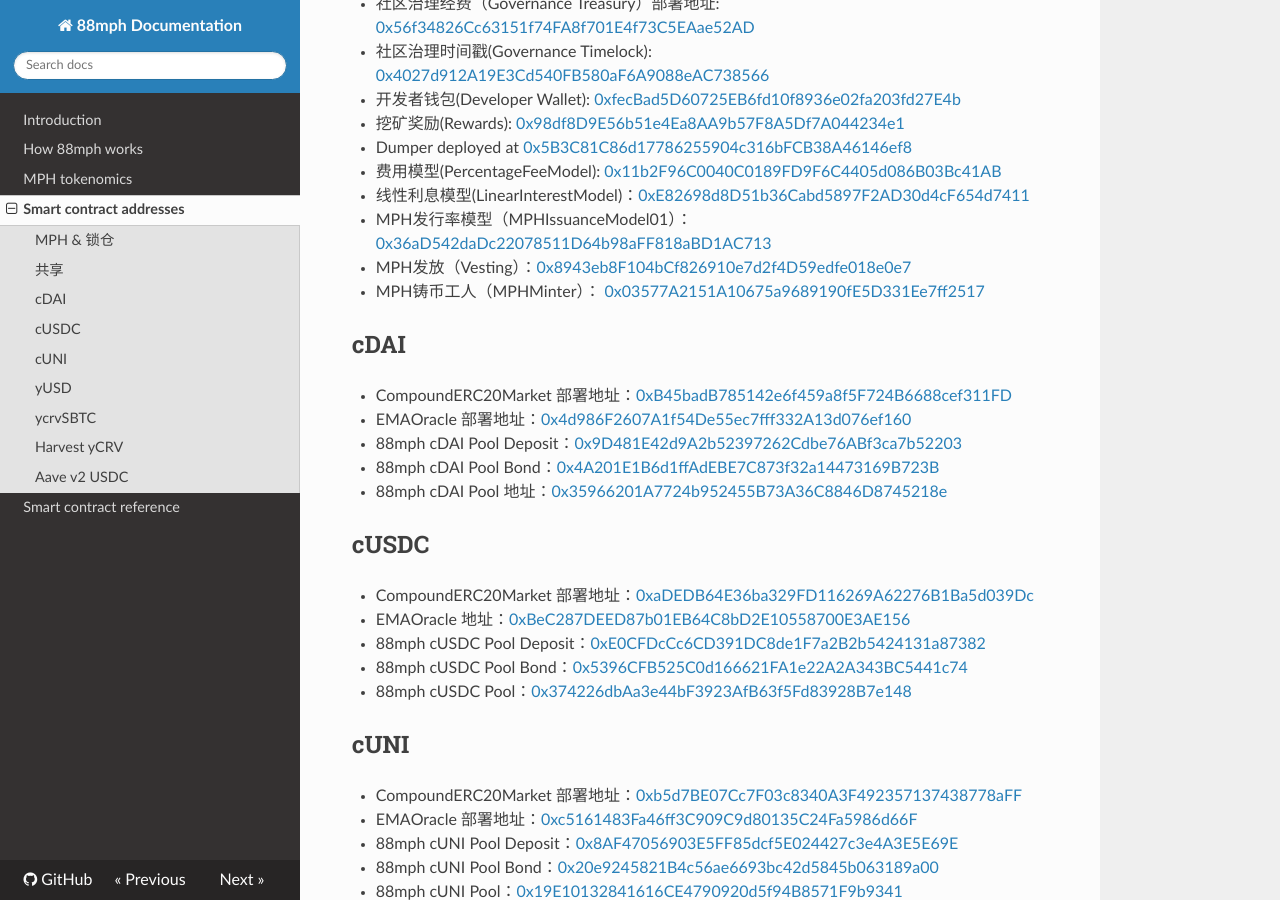
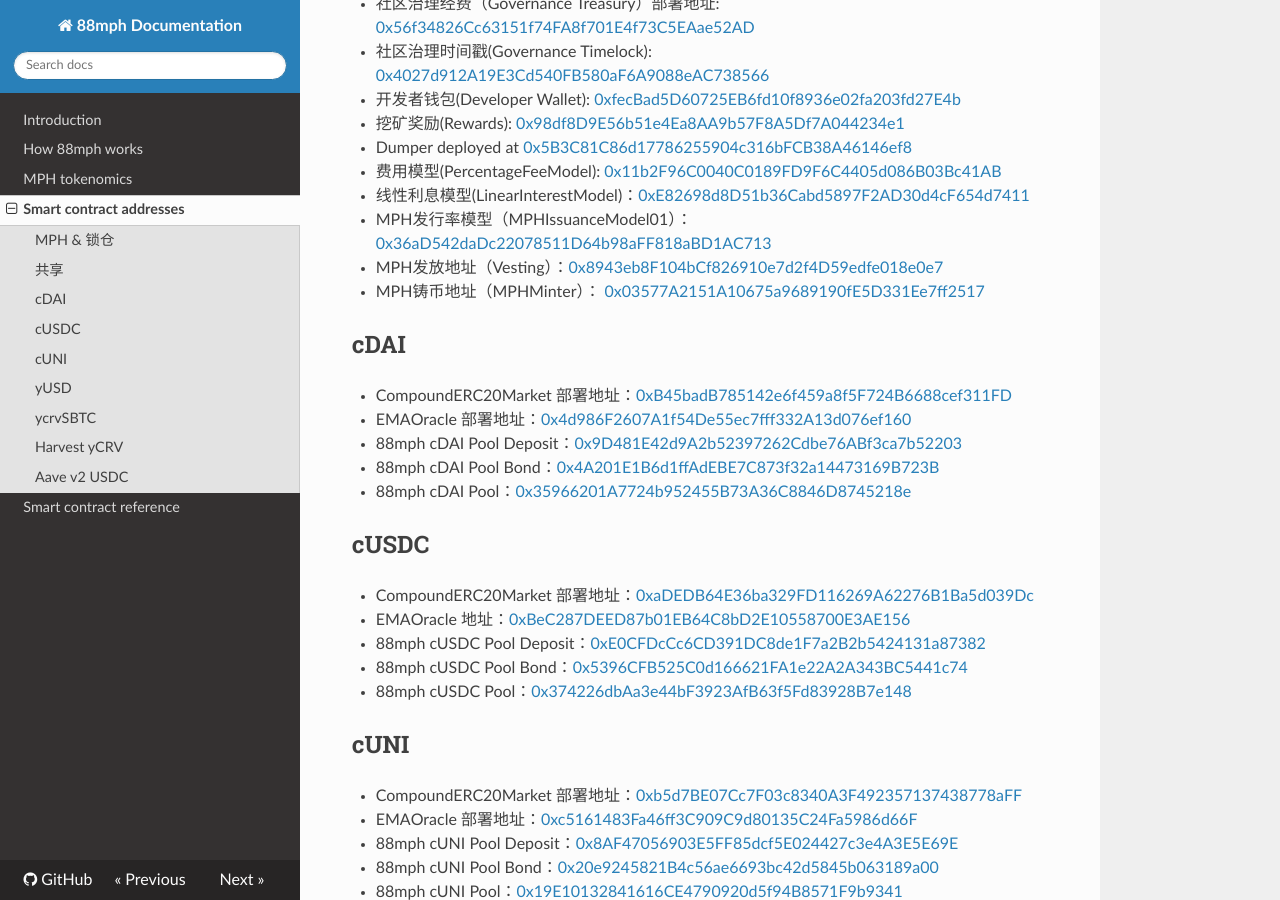
Before and after one commit to 88mphapp/docs, an MkDocs documentation site: the page built from docs/addresses.md, in a window 1280 px wide and 900 px high, scrolled down 409 px. Built offline with MkDocs 1.6.1, drawn with Linux system fonts in a browser that asks for light colours; nearby versions of some CDN libraries.

Commit message:
Update addresses.md

```diff
--- a/docs/addresses.md
+++ b/docs/addresses.md
@@ -17,8 +17,8 @@
 - 费用模型(PercentageFeeModel): [0x11b2F96C0040C0189FD9F6C4405d086B03Bc41AB](https://etherscan.io/address/0x11b2F96C0040C0189FD9F6C4405d086B03Bc41AB)
 - 线性利息模型(LinearInterestModel)：[0xE82698d8D51b36Cabd5897F2AD30d4cF654d7411](https://etherscan.io/address/0xE82698d8D51b36Cabd5897F2AD30d4cF654d7411)
 - MPH发行率模型（MPHIssuanceModel01）： [0x36aD542daDc22078511D64b98aFF818aBD1AC713](https://etherscan.io/address/0x36aD542daDc22078511D64b98aFF818aBD1AC713)
-- MPH发放（Vesting）：[0x8943eb8F104bCf826910e7d2f4D59edfe018e0e7](https://etherscan.io/address/0x8943eb8F104bCf826910e7d2f4D59edfe018e0e7)
-- MPH铸币工人（MPHMinter）： [0x03577A2151A10675a9689190fE5D331Ee7ff2517](https://etherscan.io/address/0x03577A2151A10675a9689190fE5D331Ee7ff2517)
+- MPH发放地址（Vesting）：[0x8943eb8F104bCf826910e7d2f4D59edfe018e0e7](https://etherscan.io/address/0x8943eb8F104bCf826910e7d2f4D59edfe018e0e7)
+- MPH铸币地址（MPHMinter）： [0x03577A2151A10675a9689190fE5D331Ee7ff2517](https://etherscan.io/address/0x03577A2151A10675a9689190fE5D331Ee7ff2517)
 
 ## cDAI
 
```
Also changed, not shown: other parts of docs/addresses.md (+1 -1 lines).
